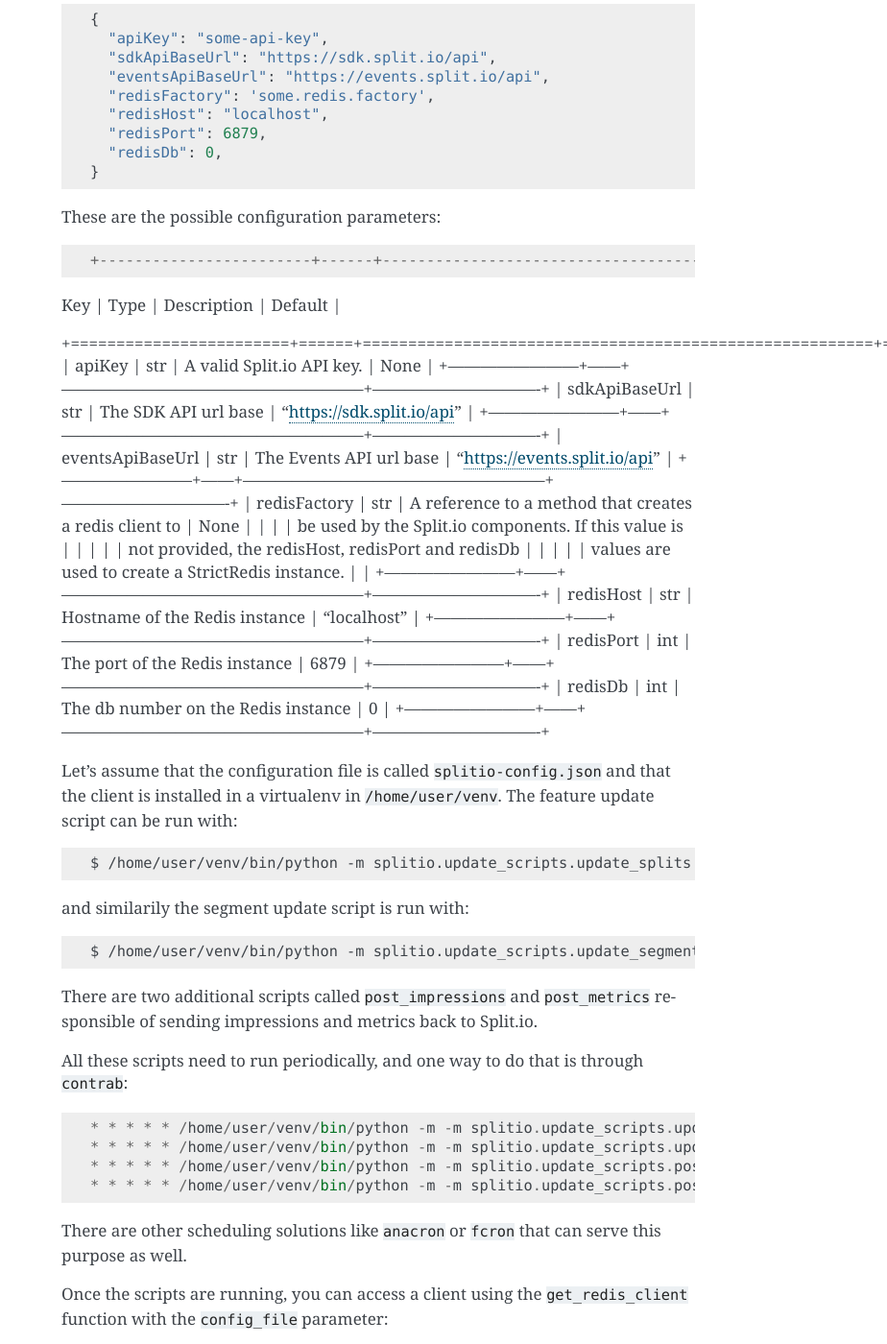
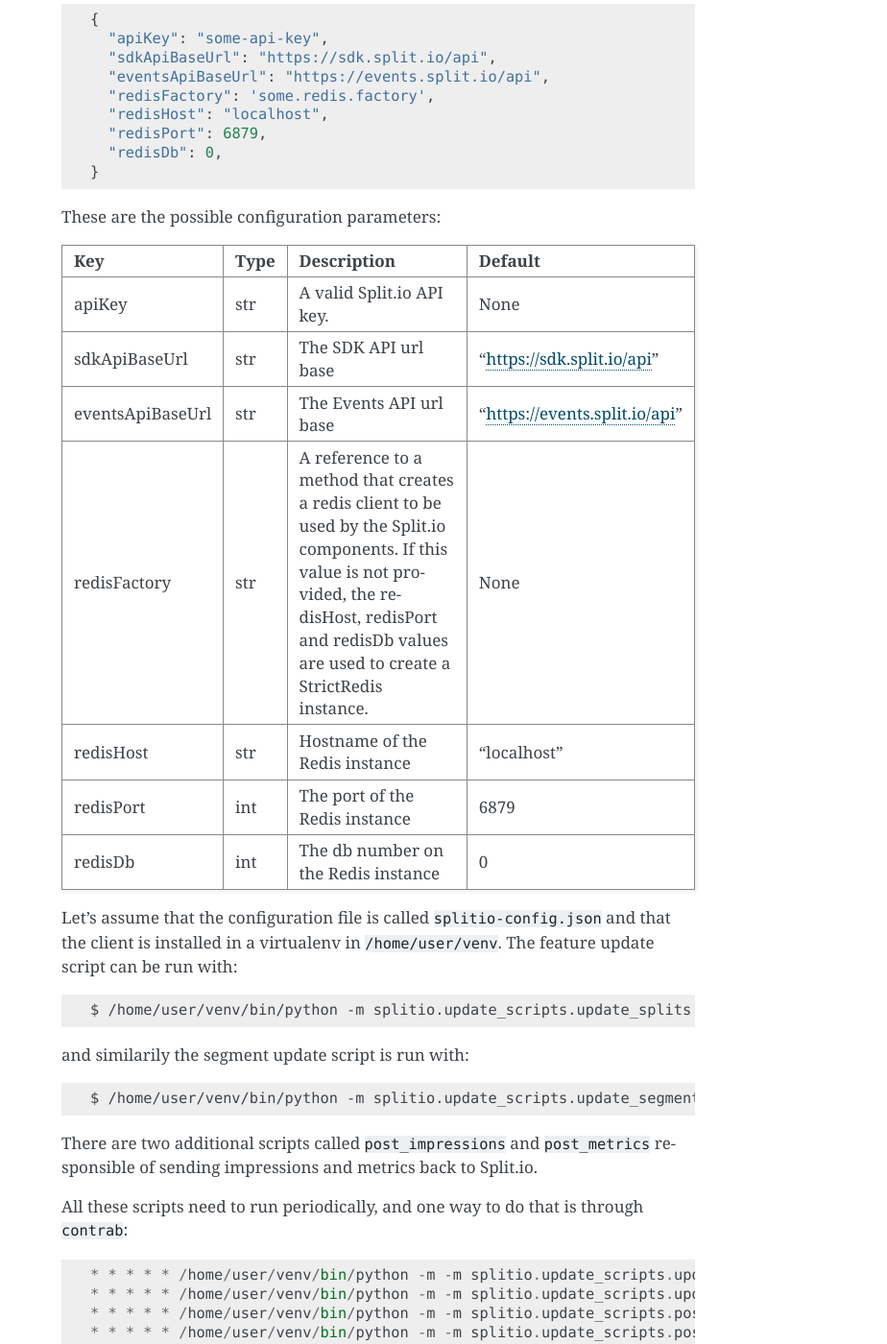
Before and after one commit to splitio/python-client, a Sphinx documentation site: the page built from doc/source/introduction.rst, in a window 1280 px wide and 1400 px high, scrolled down 3533 px. Shown: the whole window at 96% size, without its empty margins (356-1280 px from the left). Built offline with Sphinx 7.4.7, drawn with Linux system fonts in a browser that asks for light colours.

Commit message:
Fix docs

```diff
--- a/doc/source/introduction.rst
+++ b/doc/source/introduction.rst
@@ -138,7 +138,7 @@
       "redisDb": 0,
     }
 
-These are the possible configuration parameters: ::
+These are the possible configuration parameters:
 
 +------------------------+------+--------------------------------------------------------+-------------------------------+
 | Key                    | Type | Description                                            | Default                       |
```
